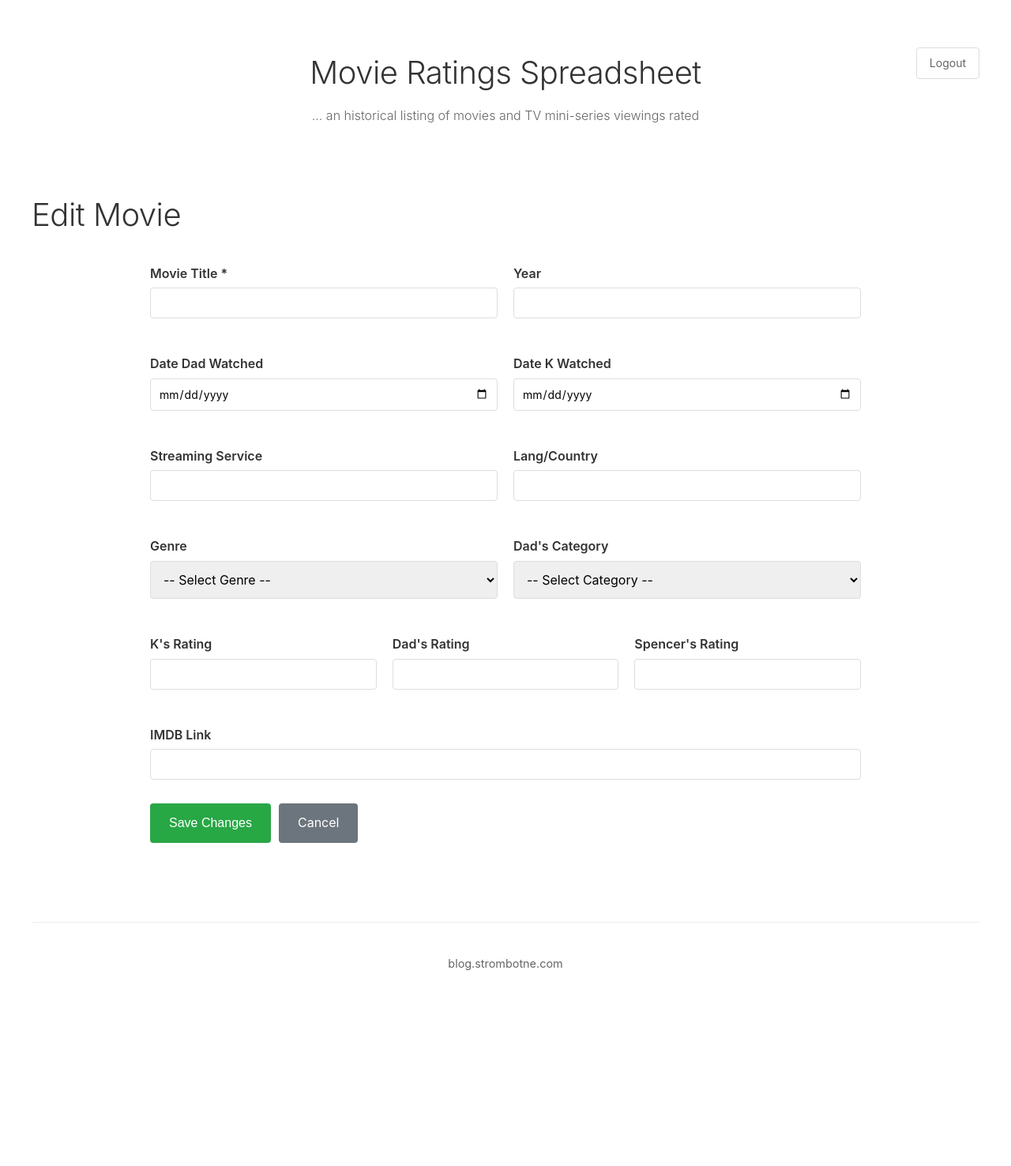
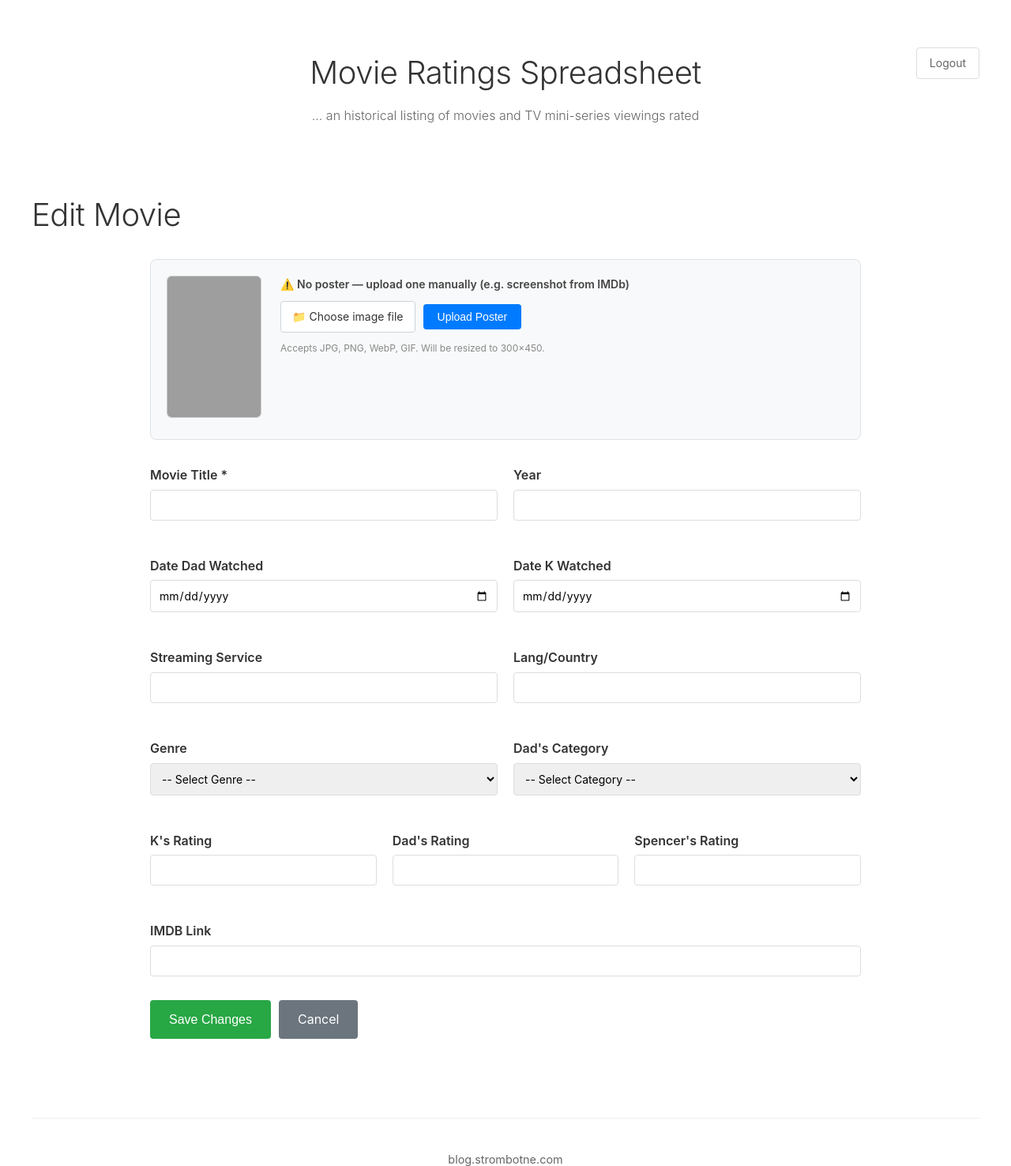
Before and after one commit to clintons/Movie-Ratings, a Flask app: template app/templates/edit_movie.html in a window 1280 px wide. Shown: the top 1476 px of the page at 79% size. Before the commit the page ends 1228 px from the top, so only its background shows below. Run offline with Flask 3, Linux system fonts and the light colour scheme; the template is opened without the code that fills it, so the values that code supplies are empty; some libraries are stand-ins or nearby versions; grey boxes are pictures that could not be loaded.

Commit message:
Auto-sync from prod: 2026-08-29 22:09 UTC

```diff
--- a/app/app.py
+++ b/app/app.py
@@ -1,4 +1,4 @@
-from flask import Flask, render_template, request, redirect, url_for
+from flask import Flask, render_template, request, redirect, url_for, flash
 from flask_login import LoginManager, UserMixin, login_user, login_required, logout_user, current_user
 import psycopg2
 from psycopg2.extras import RealDictCursor
@@ -28,6 +28,10 @@ DB_CONFIG = {
 
 OMDB_API_KEY = os.getenv('OMDB_API_KEY', '')
 POSTER_DIR = '/app/static/posters'
+ALLOWED_POSTER_EXTENSIONS = {'jpg', 'jpeg', 'png', 'gif', 'webp', 'bmp'}
+
+def allowed_poster_file(filename):
+    return '.' in filename and filename.rsplit('.', 1)[1].lower() in ALLOWED_POSTER_EXTENSIONS
 
 # User class for Flask-Login
 class User(UserMixin):
@@ -362,7 +366,50 @@ def edit_movie(movie_id):
     categories = get_unique_values('dad_category')
     genres = get_unique_values('genre')
 
-    return render_template('edit_movie.html', movie=movie, categories=categories, genres=genres)
+    # Determine poster status
+    poster_path = movie.get('poster_path')
+    has_poster = bool(poster_path and poster_path != '/static/posters/placeholder.jpg'
+                      and os.path.exists(f"/app{poster_path}"))
+
+    return render_template('edit_movie.html', movie=movie, categories=categories, genres=genres,
+                           has_poster=has_poster)
+
+@app.route('/upload-poster/<int:movie_id>', methods=['POST'])
+@login_required
+def upload_poster(movie_id):
+    """Upload a manual poster image for a movie"""
+    if 'poster_file' not in request.files:
+        return redirect(url_for('edit_movie', movie_id=movie_id))
+
+    file = request.files['poster_file']
+    if not file or file.filename == '':
+        return redirect(url_for('edit_movie', movie_id=movie_id))
+
+    if not allowed_poster_file(file.filename):
+        return redirect(url_for('edit_movie', movie_id=movie_id))
+
+    try:
+        poster_path = f"{POSTER_DIR}/{movie_id}.jpg"
+
+        # Open, convert to RGB (handles PNG/GIF transparency), and resize
+        img = Image.open(BytesIO(file.read()))
+        img = img.convert('RGB')
+        img.thumbnail((300, 450), Image.Resampling.LANCZOS)
+        img.save(poster_path, 'JPEG', quality=85)
+
+        poster_url = f"/static/posters/{movie_id}.jpg"
+
+        # Update database
+        conn = get_db_connection()
+        cur = conn.cursor()
+        cur.execute("UPDATE movies SET poster_path = %s WHERE id = %s", (poster_url, movie_id))
+        conn.commit()
+        cur.close()
+        conn.close()
+    except Exception as e:
+        print(f"Error uploading poster for movie {movie_id}: {e}")
+
+    return redirect(url_for('edit_movie', movie_id=movie_id))
 
 @app.route('/delete/<int:movie_id>', methods=['POST'])
 @login_required
--- a/app/templates/edit_movie.html
+++ b/app/templates/edit_movie.html
@@ -3,6 +3,34 @@
 {% block content %}
 <div class="container">
     <h1>Edit Movie</h1>
+
+    <!-- Poster Section -->
+    <div class="poster-section">
+        <div class="poster-preview">
+            {% if movie.poster_path %}
+            <img src="{{ movie.poster_path }}?v={{ movie.id }}" alt="Movie poster" class="poster-img" id="posterImg">
+            {% else %}
+            <img src="/static/posters/placeholder.jpg" alt="No poster" class="poster-img" id="posterImg">
+            {% endif %}
+        </div>
+        <div class="poster-upload">
+            <p class="poster-label">
+                {% if has_poster %}
+                ✅ Poster saved
+                {% else %}
+                ⚠️ No poster — upload one manually (e.g. screenshot from IMDb)
+                {% endif %}
+            </p>
+            <form method="post" action="{{ url_for('upload_poster', movie_id=movie.id) }}" enctype="multipart/form-data" class="upload-form">
+                <label for="poster_file" class="upload-label">
+                    📁 Choose image file
+                    <input type="file" id="poster_file" name="poster_file" accept="image/*" onchange="previewPoster(this)">
+                </label>
+                <button type="submit" class="btn-upload">Upload Poster</button>
+            </form>
+            <p class="upload-hint">Accepts JPG, PNG, WebP, GIF. Will be resized to 300×450.</p>
+        </div>
+    </div>
 
     <form method="post" class="movie-form">
         <div class="form-row">
@@ -94,7 +122,106 @@
     </form>
 </div>
 
+<script>
+function previewPoster(input) {
+    if (input.files && input.files[0]) {
+        var reader = new FileReader();
+        reader.onload = function(e) {
+            document.getElementById('posterImg').src = e.target.result;
+        };
+        reader.readAsDataURL(input.files[0]);
+    }
+}
+</script>
+
 <style>
+/* Poster section */
+.poster-section {
+    display: flex;
+    align-items: flex-start;
+    gap: 24px;
+    max-width: 900px;
+    margin: 24px auto 32px auto;
+    padding: 20px;
+    background: #f8f9fa;
+    border: 1px solid #dee2e6;
+    border-radius: 8px;
+}
+
+.poster-img {
+    width: 120px;
+    height: 180px;
+    object-fit: cover;
+    border-radius: 6px;
+    border: 1px solid #ccc;
+    flex-shrink: 0;
+}
+
+.poster-upload {
+    display: flex;
+    flex-direction: column;
+    gap: 10px;
+    flex: 1;
+}
+
+.poster-label {
+    margin: 0;
+    font-size: 14px;
+    font-weight: 600;
+    color: #444;
+}
+
+.upload-form {
+    display: flex;
+    align-items: center;
+    gap: 10px;
+    flex-wrap: wrap;
+}
+
+.upload-label {
+    display: inline-flex;
+    align-items: center;
+    gap: 6px;
+    padding: 8px 14px;
+    background: #fff;
+    border: 1px solid #ced4da;
+    border-radius: 4px;
+    cursor: pointer;
+    font-size: 14px;
+    color: #333;
+    transition: border-color 0.2s;
+}
+
+.upload-label:hover {
+    border-color: #007bff;
+}
+
+.upload-label input[type="file"] {
+    display: none;
+}
+
+.btn-upload {
+    padding: 8px 18px;
+    background: #007bff;
+    color: white;
+    border: none;
+    border-radius: 4px;
+    cursor: pointer;
+    font-size: 14px;
+    transition: background 0.2s;
+}
+
+.btn-upload:hover {
+    background: #0056b3;
+}
+
+.upload-hint {
+    margin: 0;
+    font-size: 12px;
+    color: #888;
+}
+
+/* Existing form styles */
 .movie-form {
     max-width: 900px;
     margin: 30px auto;
@@ -123,7 +250,8 @@
 }
 
 .form-group input,
-.form-group textarea {
+.form-group textarea,
+.form-group select {
     padding: 10px;
     border: 1px solid #ddd;
     border-radius: 4px;
@@ -131,7 +259,8 @@
 }
 
 .form-group input:focus,
-.form-group textarea:focus {
+.form-group textarea:focus,
+.form-group select:focus {
     outline: none;
     border-color: #007bff;
 }
```
